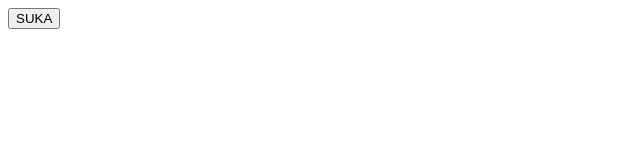
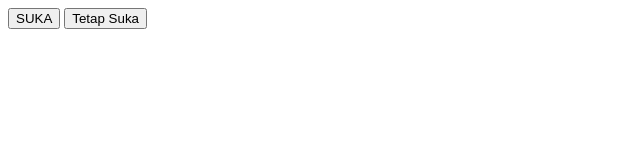
Before and after one commit to kady23-maker/HD-s.github.io, a plain HTML site: page index.html in a window 1280 px wide. Shown: the whole page, without its empty margins (0-640 px from the left). Drawn offline with Linux system fonts and the light colour scheme.

Commit message:
Update index.html
Signed-off-by: kady23-maker <134606888+kady23-maker@users.noreply.github.com>

```diff
--- a/index.html
+++ b/index.html
@@ -1 +1,2 @@
-<button> SUKA </button>
+<button>SUKA </button>
+<button>Tetap Suka</button>
```
